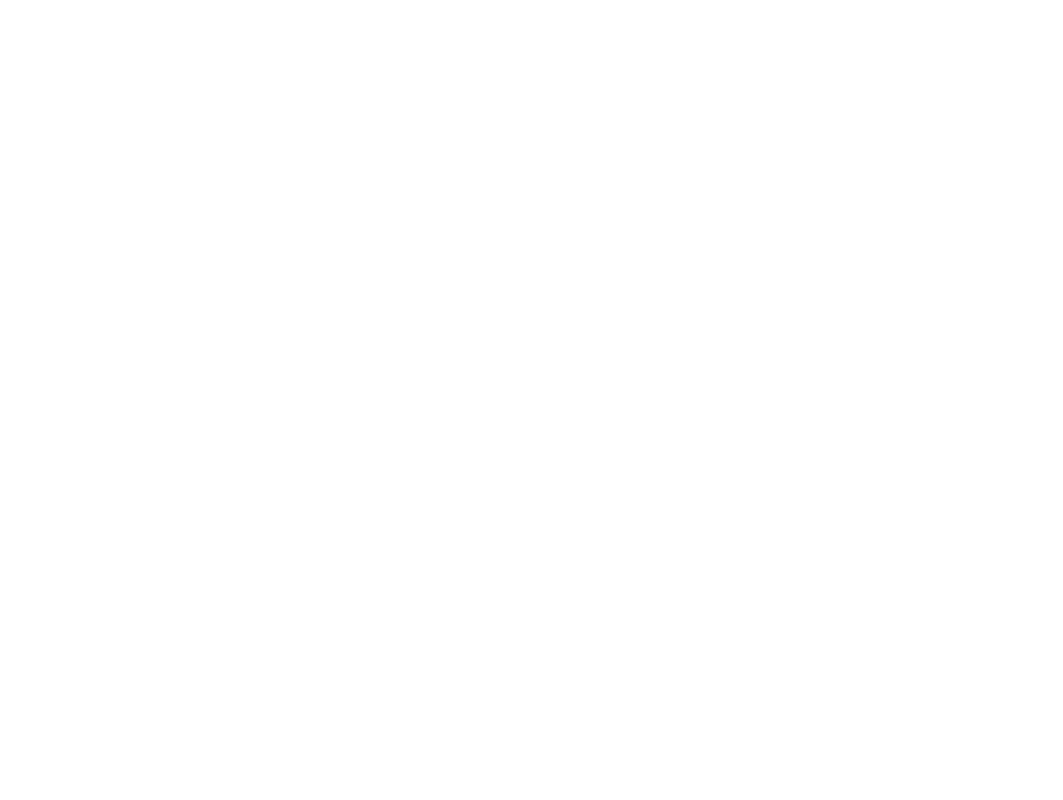
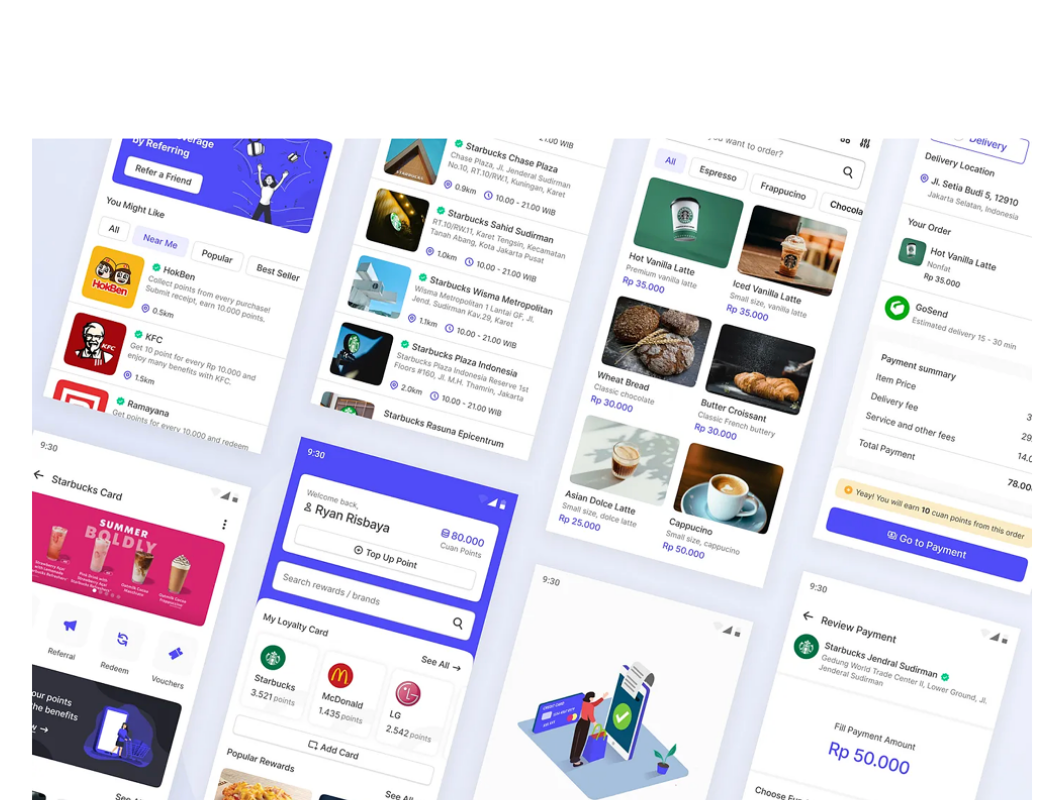
Before and after one commit to aboutbenjamin/my-portfolio, a React (Vite) app: page /#/case/1 in a window 1280 px wide. Shown: the part 2240-3040 px from the top of the page, without its empty margins (108-1171 px from the left). Before the commit the page ends 2233 px from the top, so only its background shows below. Built offline with nearby package versions, Linux system fonts and the light colour scheme.

Commit message:
Add ImageGridSection component and integrate it into CaseScreen for enhanced image presentation; update CaseData type to support multiple images

```diff
--- a/src/constansts/cases.ts
+++ b/src/constansts/cases.ts
@@ -3,6 +3,7 @@
   title: string;
   tags: string[];
   image: string;
+  images?: string[];
   description: string;
   client: string;
   startProject: string;
@@ -16,6 +17,7 @@
     title: "Awesome Project",
     tags: ["React", "TypeScript", "UI/UX"],
     image: "test.png",
+    images: ["test.png", "test2.png"],
     description: "A cutting-edge web app built with React and TypeScript.",
     client: "Acme Corp",
     startProject: "2022",
@@ -27,6 +29,7 @@
     title: "E-Commerce Platform",
     tags: ["Next.js", "Commerce", "API"],
     image: "test.png",
+    images: ["test.png"],
     description: "A scalable e-commerce platform for modern businesses.",
     client: "Shoply",
     startProject: "2021",
--- a/src/index.css
+++ b/src/index.css
@@ -34,7 +34,8 @@
 h3,
 h4,
 h5,
-h6 {
+h6,
+figure {
   margin: 0;
 }
 
--- a/src/screens/case/CaseScreen.tsx
+++ b/src/screens/case/CaseScreen.tsx
@@ -8,6 +8,7 @@
 import { CaseChallengeDetails } from "./case-challenge-details/CaseChallengeDetails";
 import { CaseMediaDisplay } from "./case-media-display/CaseMediaDisplay";
 import { CaseSolutionDetails } from "./case-solution-details/CaseSolutionDetails";
+import { ImageGridSection } from "./case-images-section/CaseImageGridSection";
 
 function CaseScreen() {
   useEffect(() => {
@@ -97,6 +98,7 @@
           <CaseChallengeDetails />
           <CaseMediaDisplay caseData={caseData} videoRef={videoRef} />
           <CaseSolutionDetails />
+          <ImageGridSection images={caseData.images ?? []} />
         </article>
       )}
     </main>
--- /dev/null
+++ b/src/screens/case/case-images-section/CaseImageGridSection.module.css
@@ -0,0 +1,27 @@
+.imageGridSection {
+  display: flex;
+  flex-direction: column;
+  gap: 1rem;
+}
+
+@media (min-width: 1024px) {
+  .imageGridSection {
+    flex-direction: row;
+    gap: 5rem;
+  }
+}
+
+.imageGridFigure {
+  position: relative;
+  width: 100%;
+  height: auto;
+  overflow: hidden;
+}
+
+.imageGridImg {
+  width: 100%;
+  height: 100%;
+  object-fit: cover;
+  object-position: 50% 50%;
+  display: block;
+}
--- /dev/null
+++ b/src/screens/case/case-images-section/CaseImageGridSection.tsx
@@ -0,0 +1,23 @@
+import styles from "./CaseImageGridSection.module.css";
+
+type Props = {
+  images: string[];
+  altTexts?: string[];
+};
+
+export function ImageGridSection({ images, altTexts }: Props) {
+  return (
+    <section className={styles.imageGridSection}>
+      {images.map((img, idx) => (
+        <figure className={styles.imageGridFigure} key={img}>
+          <img
+            src={new URL(`../../../assets/${img}`, import.meta.url).href}
+            alt={altTexts?.[idx] || `Case image ${idx + 1}`}
+            loading="eager"
+            className={styles.imageGridImg}
+          />
+        </figure>
+      ))}
+    </section>
+  );
+}
```
Also changed, not shown: src/assets/test2.png (added).
